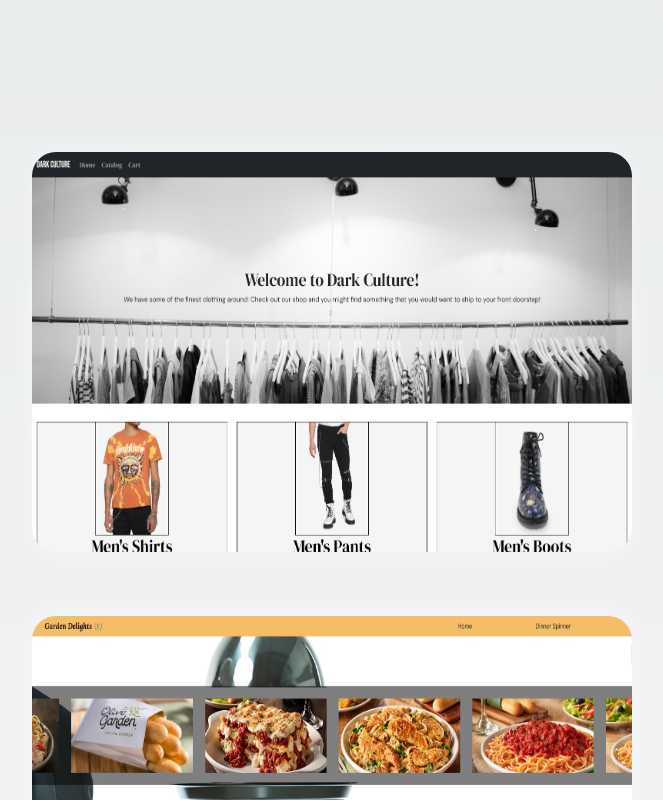
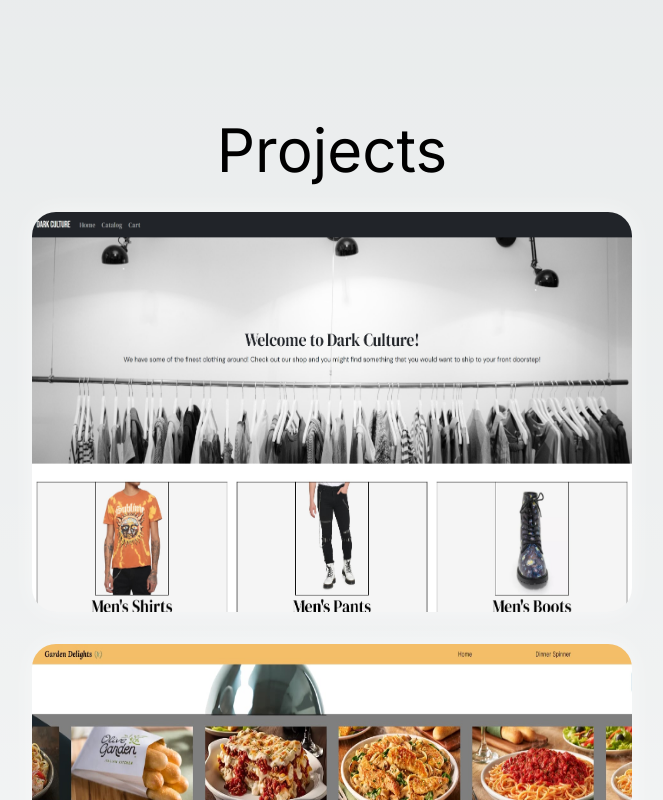
Before and after one commit to JordanTDawson/Portfolio, a Next.js app in the folder portfolio/: page / in a window 1280 px wide. Shown: the part 2060-2860 px from the top of the page, without its empty margins (383-1046 px from the left). Built offline with nearby package versions, Linux system fonts and the light colour scheme.

Commit message:
Cleaned up some things that were not matching up.

```diff
--- a/portfolio/src/app/assets/data/projects.tsx
+++ b/portfolio/src/app/assets/data/projects.tsx
@@ -24,7 +24,7 @@
     },
     {
         alt: 'Olive Garden Fanpage',
-        bulletOne: 'Created dynamic full-stack application with server-side rendering for its main pages using Next.js 13, Typescript, and Tailwind.',
+        bulletOne: 'Created dynamic full-stack application with server-side rendering for its main pages using Next.js, TypeScript, and Tailwind.',
         bulletTwo: 'Collaborated in all phases of project development, including discussions for technologies to use, features of the application, creating specs in Figma, and creating concise, modular, and syntactic code.',
         bulletThree: 'Significantly contributed to engineering a custom API with hand-crafted endpoints, enabling seamless data delivery and enhancing front-end functionality.',
         image: '/olive-garden-fanpage.jpg',
--- a/portfolio/src/app/projects/page.tsx
+++ b/portfolio/src/app/projects/page.tsx
@@ -3,9 +3,11 @@
 
 export default function Projects() {
     return (
-        <>
+        <div className='max-w-[80%] text-center'>
+        <h1 className='text-5xl md:text-6xl mb-8'>Projects</h1>
+            <div>
                 {projects.map((project: ProjectInfo) => (
-                <div key={project.alt} className='shadow-white rounded-3xl my-8 relative block w-[100%] h-[30vh] md:w-[600px] md:h-[400px] max-w-[1000px]'>
+                    <div key={project.alt} className='group shadow-white rounded-3xl mb-8 relative block w-[100%] h-[30vh] md:w-[600px] md:h-[400px] max-w-[1000px] transform hover:scale-105 transition-transform'>
                         <div className='h-full w-full p-4 absolute inset-0 rounded-3xl overflow-hidden duration-300'>
                             <Image
                                 src={project.image}
@@ -16,7 +18,7 @@
                             />
                         </div>
                         <div className='rounded-3xl absolute inset-0 flex flex-col justify-center items-center pt-4 bg-black bg-opacity-50 opacity-0 hover:opacity-100 transition duration-300'>
-                        <h1 className='text-white text-3xl font-semibold'>{project.name}</h1>
+                            <h1 className='group-hover:text-yellow-500 text-white text-3xl font-semibold'>{project.name}</h1>
                             <h2 className='text-white text-xl'>{project.languages}</h2>
                             <ul className='list-disc text-gray-100 hidden md:block mx-[2rem] text-md'>
                                 <li className='mt-4'>{project.bulletOne}</li>
@@ -24,7 +26,7 @@
                                 <li className='mt-4'>{project.bulletThree}</li>
                             </ul>
                             <div className='flex flex-wrap gap-4 py-4'>
-                            <a href={project.page} rel='noreferrer' className='mr-4 mb-4'>
+                                <a href={project.page} rel='noreferrer' target="_blank" className='mr-4 mb-4'>
                                     <div className='w-[48px] h-[48px] transform hover:scale-110 transition-transform'>
                                         <Image
                                             src='/link.png'
@@ -35,7 +37,7 @@
                                         />
                                     </div>
                                 </a>
-                            <a href={project.repo} rel='noreferrer' className='mr-4 mb-4'>
+                                <a href={project.repo} rel='noreferrer' target="_blank" className='mr-4 mb-4'>
                                     <div className='w-[48px] h-[48px] transform hover:scale-110 transition-transform'>
                                         <Image
                                             src='/github.png'
@@ -50,6 +52,7 @@
                         </div>
                     </div>
                 ))}
-        </>
+            </div>
+        </div>
     );
 }
--- a/portfolio/src/app/skills/page.tsx
+++ b/portfolio/src/app/skills/page.tsx
@@ -8,12 +8,12 @@
             <h1 className='text-5xl md:text-8xl mb-4'>Skills</h1>
             <div className='grid grid-cols-3 md:grid-cols-3 lg:grid gap-4 md:gap-8 flex flex-wrap' >
             {languages.map((skill: Language) => (
-                <Link className='hover:bg-gray-900 border border-white border-4 rounded-xl' href={`${skill.homepage}`} rel='noreferer' target='_blank' key={skill.language}>
+                <Link className='group hover:scale-105 transform transition-transform border border-white border-4 rounded-xl' href={`${skill.homepage}`} rel='noreferer' target='_blank' key={skill.language}>
                     <div className='flex flex-wrap justify-center md:p-4 text-center' >
                         <div className='relative w-[50px] h-[50px] md:w-[100px] md:h-[100px]' >
                             <Image src={`${skill.image}`} alt={`${skill.alt}`} fill sizes='100vh'/>
                         </div>
-                        <h1 className='w-full'>{skill.language}</h1>
+                        <h1 className='w-full group-hover:text-yellow-500'>{skill.language}</h1>
                     </div>
                 </Link>
             ))}
```
Lines whose indentation alone changed are shown as unchanged.
